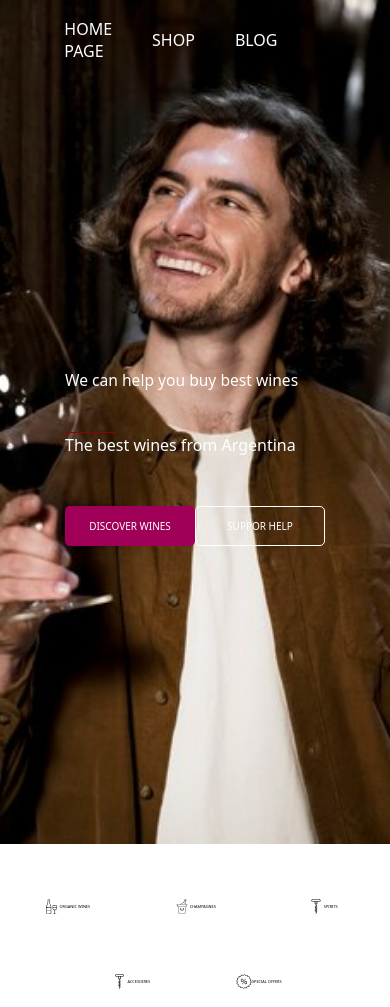
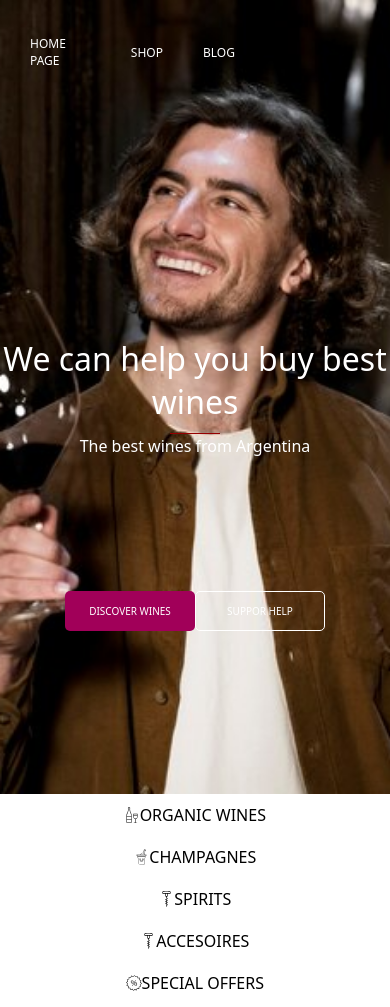
Before and after one commit to guidosabato/bodega, a plain HTML site: page index.html in a window 390 px wide. Shown: the top 1007 px of the page. Drawn offline with Linux system fonts and the light colour scheme.

Commit message:
responsive2

```diff
--- a/style.css
+++ b/style.css
@@ -93,7 +93,7 @@ span {
 }
 
 h1 {
-  font-size: 4vw;
+  font-size: calc(4vw +3);
 }
 
 
@@ -101,9 +101,9 @@ h1 {
   height: 100vh;
   width: 100%;
   display: grid;
-  grid-template-columns: repeat(10, autofill (minmax(200px)));
+  grid-template-columns: repeat(7, autofill (minmax(200px)));
   grid-template-rows: repeat(10, 1fr);
-  justify-content: center;
+  justify-items: center;
   align-items: center;
   background-image: url("hombre-sonriente-bodega-tiro-medio_23-2149428824.jpg");
   background-repeat: no-repeat;
@@ -129,6 +129,7 @@ h1 {
 }
 
 .nav__container {
+
   display: flex;
   gap: 40px;
   justify-content: right;
@@ -201,6 +202,7 @@ h1 {
   grid-row: 7;
   grid-template-columns: repeat(2, 1fr);
   grid-template-rows: subgrid;
+  justify-items: center;
 }
 
 .btn__discover__wines {
@@ -322,7 +324,7 @@ h1 {
   align-items: center;
   justify-content: center;
   width: 20%;
-  font-size: 1vw;
+  font-size: calc(1vw +3px);
   color: black;
 
 }
@@ -451,6 +453,7 @@ font-size: 10px;
 
 
 }
+
 .linea__corta {
   width: 20px;
 }
@@ -459,39 +462,69 @@ font-size: 10px;
   opacity: .3;
 }
 
-@media (max-width: 600px){
+@media (max-width: 600px) {
   .wine0 {
     display: none;
   }
+
   .login {
     display: none;
   }
-  .alter__nav {
+
+  .nav {
     position: static;
-    margin-top: 50px;
-    width: 100%;
-    flex-wrap: wrap;
+    display: flex;
+    font-size: 12px;
+  }
+
+  .nav__container {
+    max-width: 100%;
+    justify-content: space-around;
+  }
+
+  .header__lema,
+  .header__sublema
+    {
+    grid-column: 1/7;
+    display: flex;
+    flex-direction: column;
     align-items: center;
     justify-content: center;
-    gap: 50px;
-  }
-  .main {
-    margin-top: 50px;
+    text-align: center;
   }
 
-.alter__nav>img {
-  width: 100px;
+  .buttons {
+    grid-column: 1/7;
+    grid-row: 8;
   }
 
-.footer  main{
+
+  .main {
+    margin-top: 100px;
+    width: 100%;
+  }
+.alter__nav {
+
+  flex-wrap: wrap;
+  width: 100%;
+}
+
+  .alter__nav>a {
+    width: 200px;
+    padding: 10px;
+  }
+
+  .footer {
     width: 100%;
     margin: 0 auto;
   }
+
   .newsletter {
     margin: 0 auto;
     flex-direction: column;
     width: 100%;
   }
+
   .entrada {
     width: 70%;
   }
```
Lines whose indentation alone changed are shown as unchanged.
